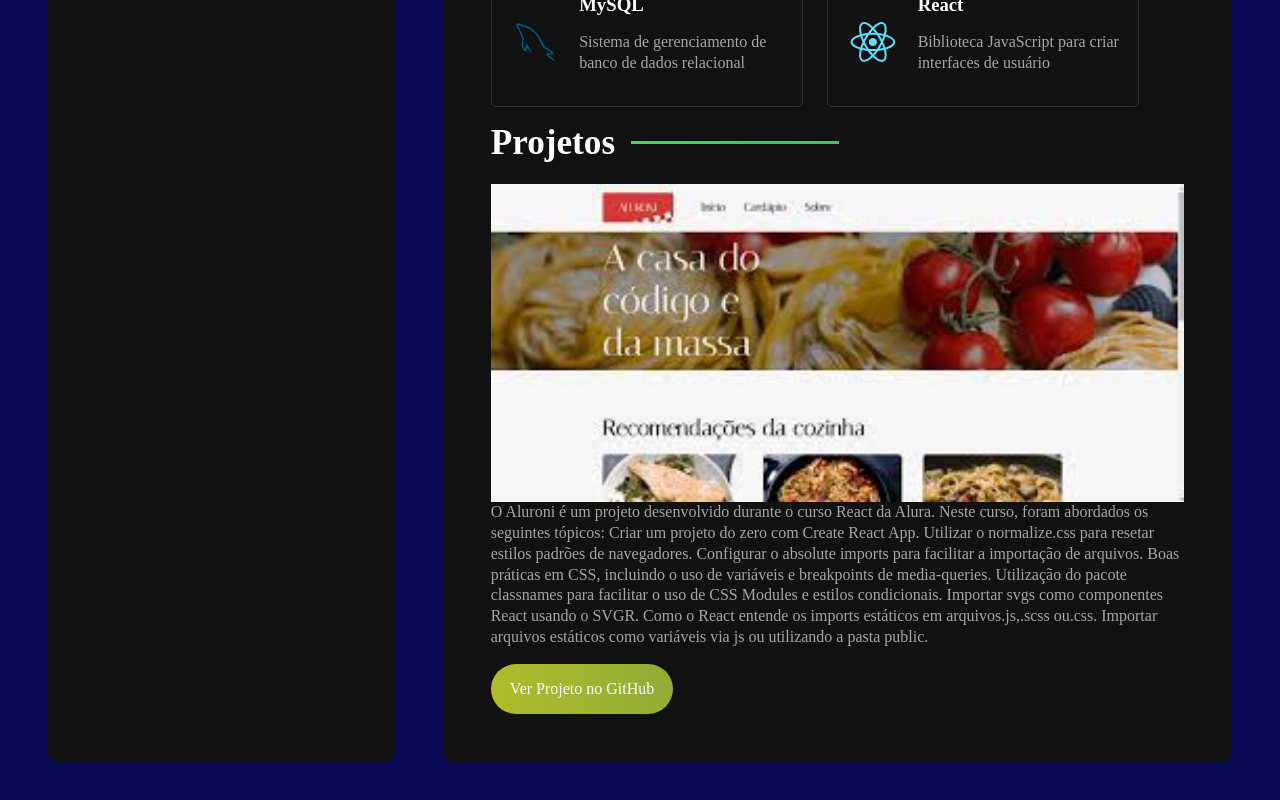
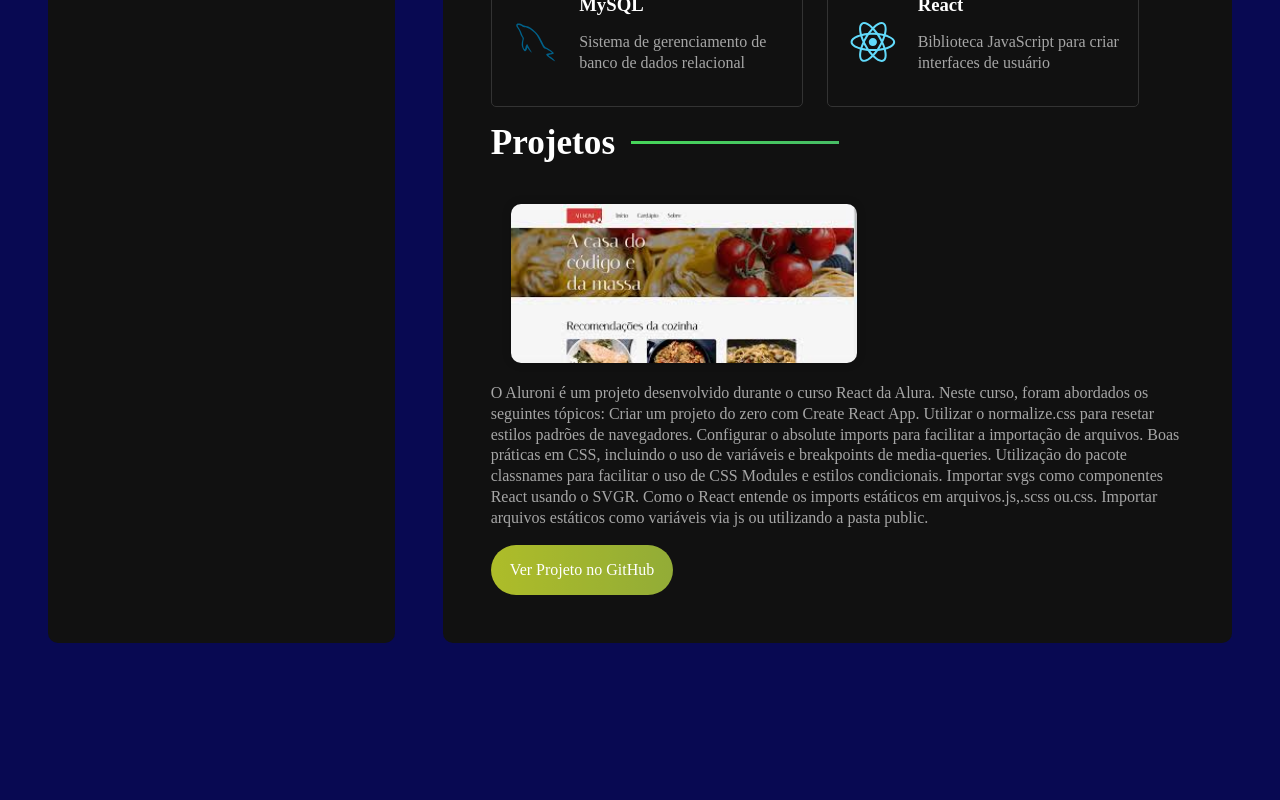
Before and after one commit to Diegodevops26/portfolio, a React (Vite) app: page / in a window 1280 px wide. Shown: the part 970-1770 px from the top of the page. After the commit the page ends 1661 px from the top, so only its background shows below. Built offline with nearby package versions, Linux system fonts and the light colour scheme.

Commit message:
Update variables.sass

```diff
--- a/src/styles/variables.sass
+++ b/src/styles/variables.sass
@@ -7,3 +7,9 @@ $bg-color-secondary: #1d1d1d
 $container-border-radius: 10px
 $card-border-radius: 5px
 $gradient: linear-gradient(90deg, #47d65a 0%, #47be65 98%)
+.project-image
+  width: 50% // adjust the width to your liking
+  height: auto // maintain the aspect ratio
+  margin: 20px // add some margin around the image
+  border-radius: 10px // add a slight border radius
+  box-shadow: 0 0 10px rgba(0, 0, 0, 0.2) // add a subtle box shadow
```
